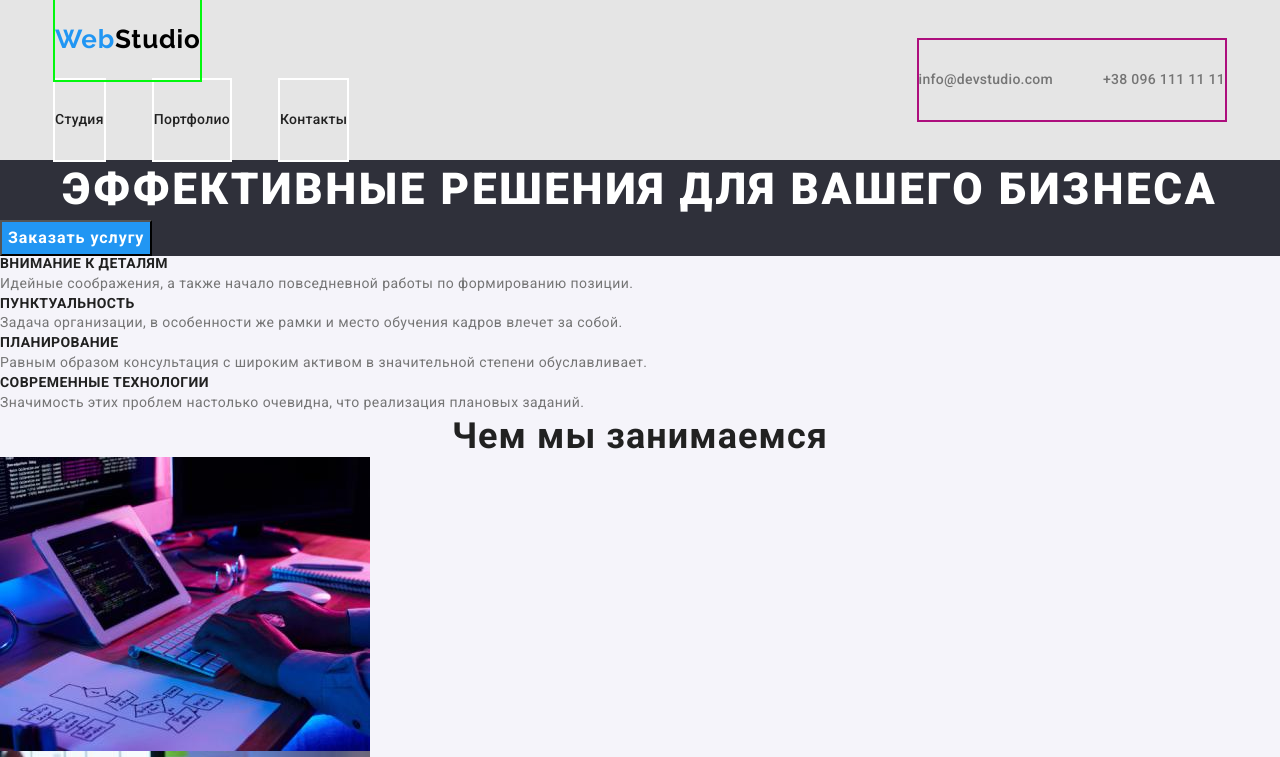
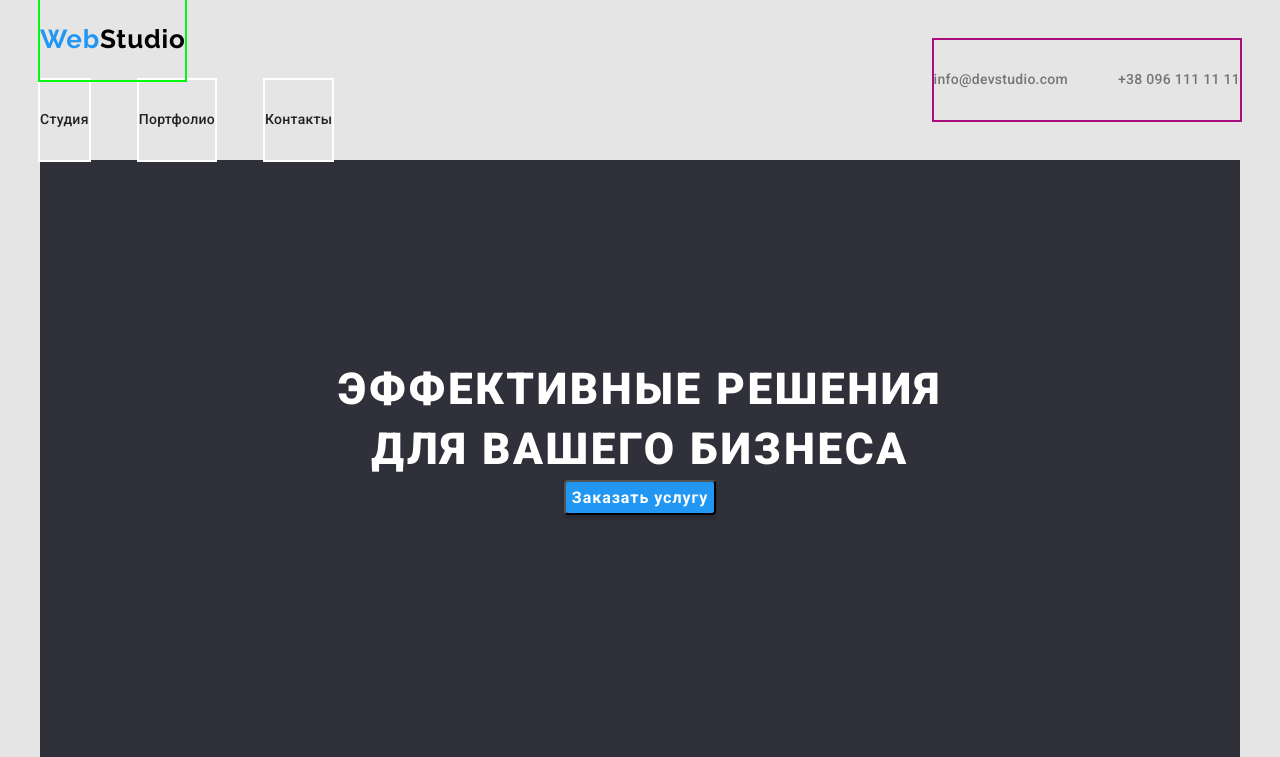
Before and after one commit to 3197344/3197344-home-work-03, a plain HTML site: page index.html in a window 1280 px wide. Shown: the top 757 px of the page. Drawn offline with nearby package versions, Linux system fonts and the light colour scheme.

Commit message:
стилистика ГЕРОЙ

```diff
--- a/css/styles.css
+++ b/css/styles.css
@@ -53,9 +53,8 @@ body {
   display: flex;
   width: 1200px;
   margin: 0 auto;
-  padding-left: 15px;
-  padding-right: 15px;
-  /* background-color: tomato; */
+
+    /* background-color: tomato; */
   align-items: center;
 
 }
@@ -156,22 +155,39 @@ padding-bottom: 32px;
 
 /* -----------------Герой-------------------- */
 .hero {
+  margin: 0 auto;
   background-color: var(--accent-bg-color);
+  text-align: center;
+  width: 1200px;
+  height: 600px;
+padding-top: 200px;
+align-items: center;
+
 }
 
 .hero-title {
+  margin: 0 auto;
+  max-width: 700px;
+  text-align: center;
   color: var(--second-accent-color);
   font-weight: 900;
   font-size: 44px;
   line-height: 1.36;
-  text-align: center;
+
   letter-spacing: 0.06em;
   text-transform: uppercase;
+
 }
 
 .button {
   color: var(--title-text-color);
   background-color: var(--primary-bg-color);
+
+  box-shadow: 0px 4px 4px rgba(0, 0, 0, 0.15);
+  border-radius: 4px;
+  margin: 0 auto;
+  align-items: center;
+  text-align: center;
 }
 
 .button.primary {
@@ -185,6 +201,7 @@ padding-bottom: 32px;
   align-items: center;
   text-align: center;
   letter-spacing: 0.06em;
+  text-align: center;
 }
 
 .button.primary:hover,
--- a/index.html
+++ b/index.html
@@ -18,7 +18,7 @@
 <body>
     <!-- site-nav -->
     <header >
-       <div class="container">
+       <div class="container header-container">
             <nav class="header-navigation">
                     <a href="./index.html" class="header-logo list">
                     <span class="logo">Web</span>Studio</a>
```
